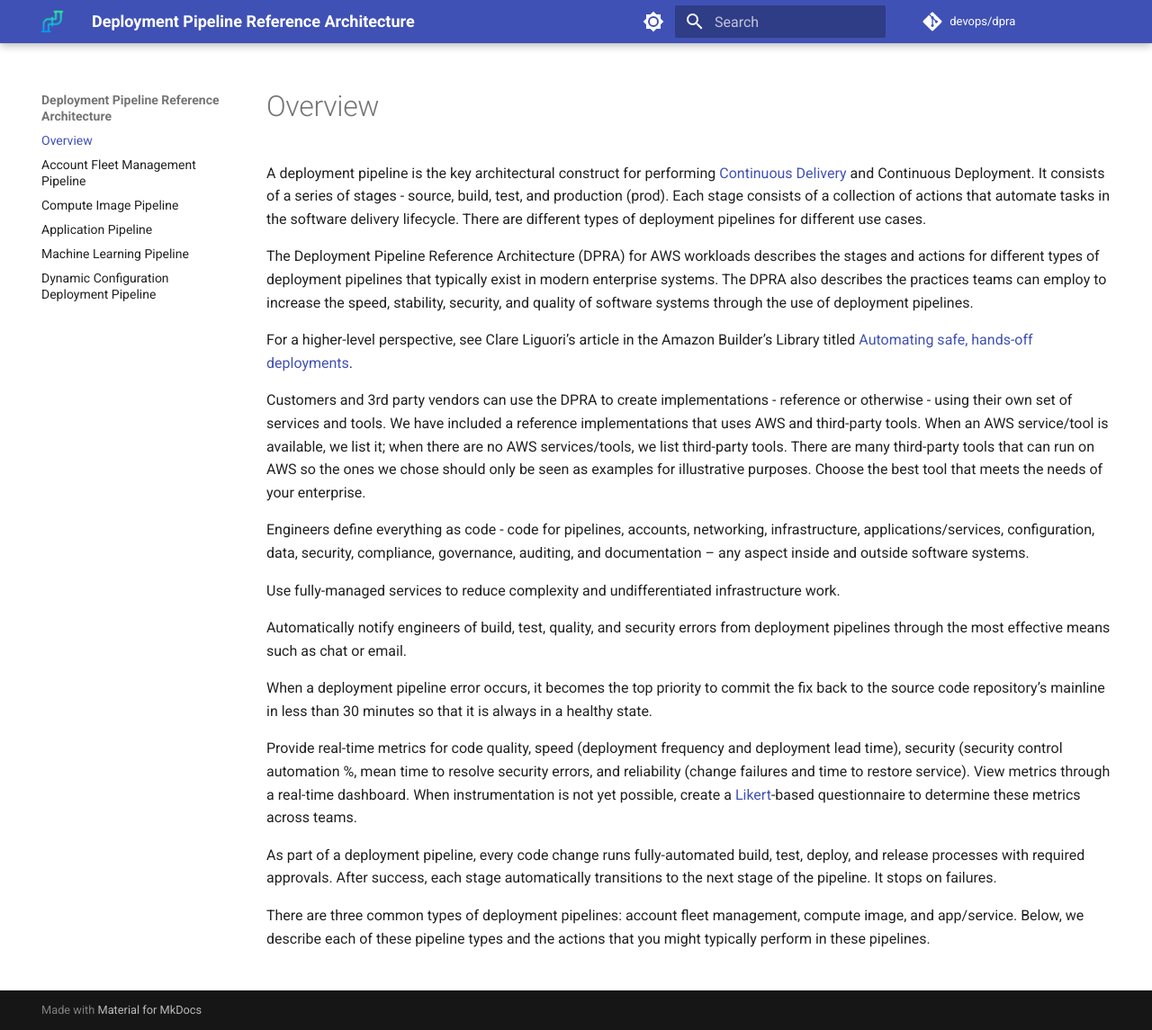
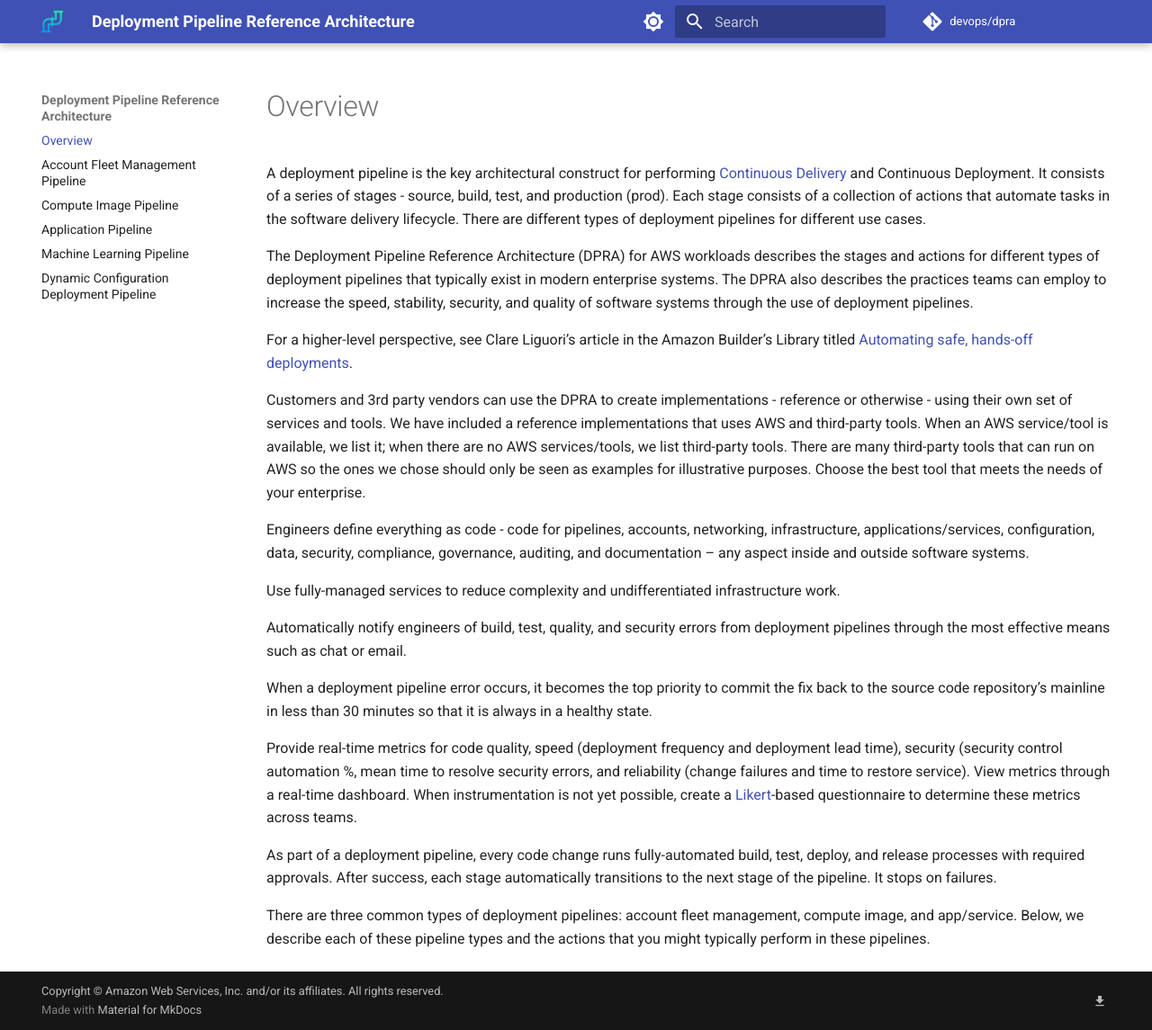
Before and after one commit to aws-samples/aws-deployment-pipeline-reference-architecture, an MkDocs documentation site: the page built from docs/index.md, in a window 1280 px wide and 1145 px high. Shown: the whole window at 90% size. Built offline with MkDocs 1.6.1 and Material for MkDocs 9.7.7, drawn with Linux system fonts in a browser that asks for light colours.

```diff
--- a/.gitlab-ci.yml
+++ b/.gitlab-ci.yml
@@ -13,9 +13,10 @@
 include:
 - template: Security/SAST.gitlab-ci.yml
 
-image: python:3.8-bullseye
+image: python:3.9-bullseye
 
 before_script:
+  - apt-get update && apt-get install -y graphviz
   - pip install -r requirements.txt
 
 test:
--- a/mkdocs.yml
+++ b/mkdocs.yml
@@ -3,6 +3,7 @@
 repo_url: "https://gitlab.aws.dev/devops/dpra"
 edit_uri: "-/edit/main/docs/"
 docs_dir: "docs"
+copyright: Copyright © Amazon Web Services, Inc. and/or its affiliates. All rights reserved.
 theme:
   name: material
   logo: assets/logo.png
@@ -31,6 +32,11 @@
   - Application Pipeline: 'application-pipeline.md'
   - Machine Learning Pipeline: 'machine-learning-pipeline.md'
   - Dynamic Configuration Deployment Pipeline: 'dynamic-configuration-deployment-pipeline.md'
+
+extra:
+  social:
+    - icon: material/download
+      link: /pdf/document.pdf
 markdown_extensions:
   - def_list
   - pymdownx.highlight
@@ -51,7 +57,10 @@
   - mkdocs_graphviz
 plugins:
   - search
-  #- with-pdf
+  - with-pdf:
+      author: AWS Professional Services
+      copyright: Copyright © Amazon Web Services, Inc. and/or its affiliates. All rights reserved.
+      cover_subtitle: "July 2022"
   - mermaid2:
       version: 9.1.3
 
```
Also changed, not shown: README.md (+2 -1 lines), 2 other files.
